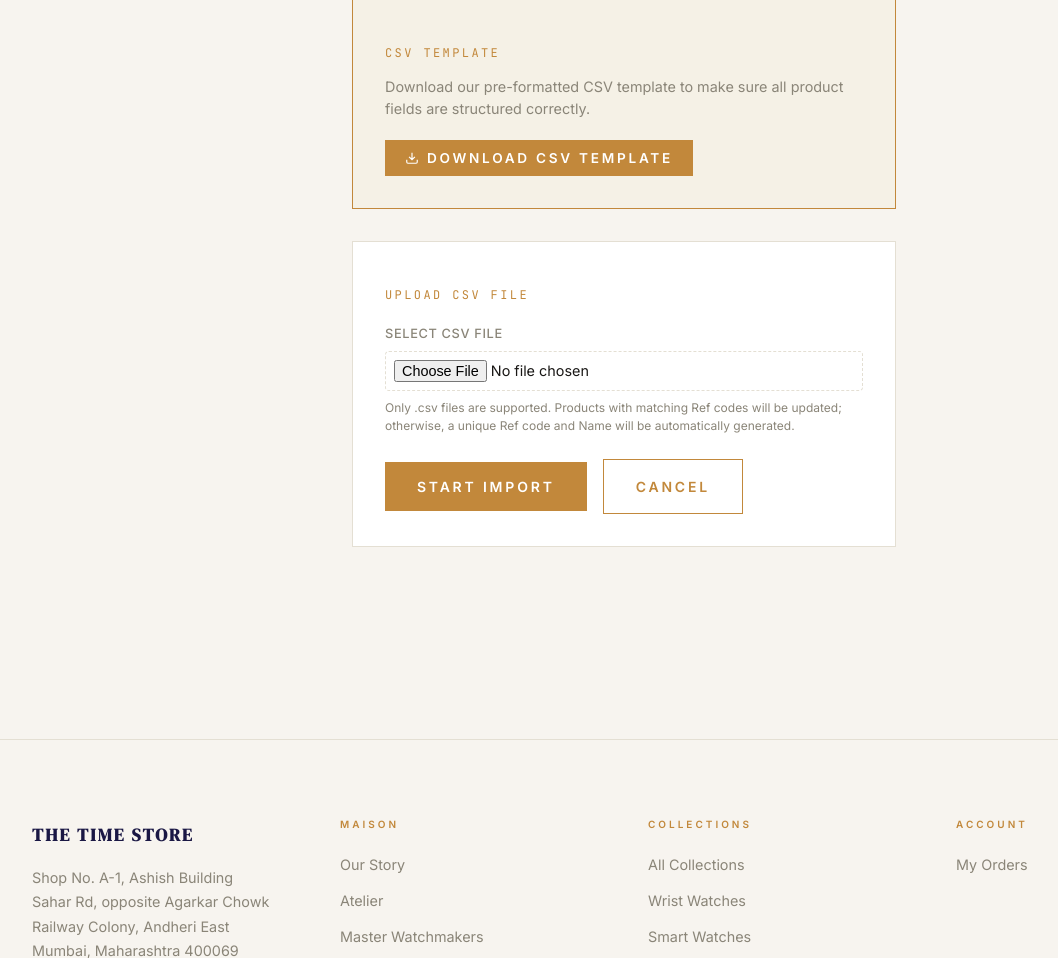
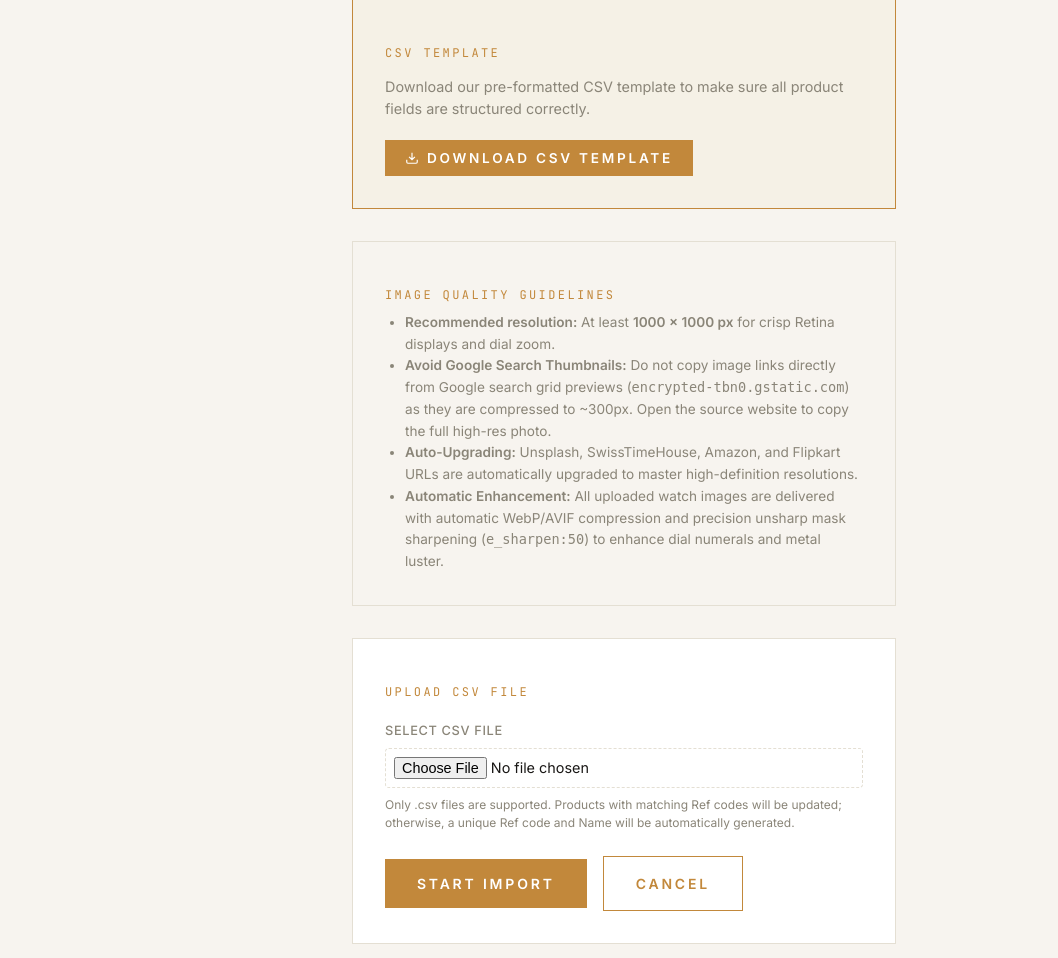
Before and after one commit to therajesh1/timestore, a Django app: page /dashboard/products/import/ in a window 1280 px wide. Shown: the part 310-1268 px from the top of the page, without its empty margins (16-1074 px from the left). Run offline with Django 5.2, Linux system fonts and the light colour scheme; the visitor is signed in with stand-in values (Sample User, id 1); some libraries are stand-ins or nearby versions.

Commit message:
Enhance product image quality with Cloudinary transformations, auto-upgrading, and quality guardrails

```diff
--- a/demo_products.csv
+++ b/demo_products.csv
@@ -1,4 +1,4 @@
 ean_code,brand,sub_brand,category,mrp,price,stock,description,colour,collection,movement,warranty_period,glass_material,strap_material,strap_color,dial_color,case_material,case_size,gender,features,image_url,image_url2,image_url3,image_url4,gst_percent,hsn_code,min_qty
-4971850478866,Casio,G-Shock,Wrist Watch,12995,12995,15,The G-Shock GA-110 series is an extra-large analogue-digital watch with magnetic resistance and water resistance up to 200 metres.,Black,G-Shock,Quartz,2 Years,Mineral Glass,Resin,Black,Black,Resin,55mm,Men,"Shock resistant, magnetic resistant, auto LED light, 1/1000-second stopwatch",https://images.unsplash.com/photo-1547996160-81dfa63595aa?w=600,,,18,9101,1
-4954628235282,Seiko,5 Sports,Wrist Watch,25000,25000,8,The Seiko 5 Sports mechanical watch features a grey dial with a day/date window and a brushed stainless steel case.,Grey,5 Sports,Automatic (4R36),2 Years,Hardlex Glass,Stainless Steel,Silver,Grey,Stainless Steel,40mm,Unisex,"41 hours power reserve, luminescent hands and indices, exhibition case back",https://images.unsplash.com/photo-1522312346375-d1a52e2b99b3?w=600,,,18,9101,1
-0091661463167,Guess,Frontier,Wrist Watch,18995,18995,5,"An eye-catching dress watch adorned with glittering crystals across the dial, case, and gold-tone stainless steel bracelet.",Gold,Frontier,Quartz,1 Year,Mineral Glass,Stainless Steel,Gold,Gold,Stainless Steel,44mm,Women,"Crystal embellishments, multi-function dial (day, date, 24-hour display)",https://images.unsplash.com/photo-1618215649872-6e3143a716ec?w=600,,,18,9101,1
+4971850478866,Casio,G-Shock,Wrist Watch,12995,12995,15,The G-Shock GA-110 series is an extra-large analogue-digital watch with magnetic resistance and water resistance up to 200 metres.,Black,G-Shock,Quartz,2 Years,Mineral Glass,Resin,Black,Black,Resin,55mm,Men,"Shock resistant, magnetic resistant, auto LED light, 1/1000-second stopwatch",https://images.unsplash.com/photo-1547996160-81dfa63595aa?w=1600&q=85&auto=format,,,18,9101,1
+4954628235282,Seiko,5 Sports,Wrist Watch,25000,25000,8,The Seiko 5 Sports mechanical watch features a grey dial with a day/date window and a brushed stainless steel case.,Grey,5 Sports,Automatic (4R36),2 Years,Hardlex Glass,Stainless Steel,Silver,Grey,Stainless Steel,40mm,Unisex,"41 hours power reserve, luminescent hands and indices, exhibition case back",https://images.unsplash.com/photo-1522312346375-d1a52e2b99b3?w=1600&q=85&auto=format,,,18,9101,1
+0091661463167,Guess,Frontier,Wrist Watch,18995,18995,5,"An eye-catching dress watch adorned with glittering crystals across the dial, case, and gold-tone stainless steel bracelet.",Gold,Frontier,Quartz,1 Year,Mineral Glass,Stainless Steel,Gold,Gold,Stainless Steel,44mm,Women,"Crystal embellishments, multi-function dial (day, date, 24-hour display)",https://images.unsplash.com/photo-1618215649872-6e3143a716ec?w=1600&q=85&auto=format,,,18,9101,1
--- a/sample_products.csv
+++ b/sample_products.csv
@@ -1,3 +1,3 @@
 ean_code,brand,sub_brand,category,mrp,price,stock,description,colour,collection,movement,warranty_period,glass_material,strap_material,strap_color,dial_color,case_material,case_size,gender,features,image_url,image_url2,image_url3,image_url4,gst_percent,hsn_code,min_qty
-4971850478866,Casio,G-Shock,Wrist Watch,12995,12995,15,The G-Shock GA-110 series is an extra-large analogue-digital watch with magnetic resistance and water resistance up to 200 metres.,Black,G-Shock,Quartz,2 Years,Mineral Glass,Resin,Black,Black,Resin,55mm,Men,"Shock resistant, magnetic resistant, auto LED light, 1/1000-second stopwatch",https://images.unsplash.com/photo-1547996160-81dfa63595aa?w=600,,,18,9101,1
-4954628235282,Seiko,5 Sports,Wrist Watch,25000,25000,8,The Seiko 5 Sports mechanical watch features a grey dial with a day/date window and a brushed stainless steel case.,Grey,5 Sports,Automatic (4R36),2 Years,Hardlex Glass,Stainless Steel,Silver,Grey,Stainless Steel,40mm,Unisex,"41 hours power reserve, exhibition case back",https://images.unsplash.com/photo-1522312346375-d1a52e2b99b3?w=600,,,18,9101,1
+4971850478866,Casio,G-Shock,Wrist Watch,12995,12995,15,The G-Shock GA-110 series is an extra-large analogue-digital watch with magnetic resistance and water resistance up to 200 metres.,Black,G-Shock,Quartz,2 Years,Mineral Glass,Resin,Black,Black,Resin,55mm,Men,"Shock resistant, magnetic resistant, auto LED light, 1/1000-second stopwatch",https://images.unsplash.com/photo-1547996160-81dfa63595aa?w=1600&q=85&auto=format,,,18,9101,1
+4954628235282,Seiko,5 Sports,Wrist Watch,25000,25000,8,The Seiko 5 Sports mechanical watch features a grey dial with a day/date window and a brushed stainless steel case.,Grey,5 Sports,Automatic (4R36),2 Years,Hardlex Glass,Stainless Steel,Silver,Grey,Stainless Steel,40mm,Unisex,"41 hours power reserve, exhibition case back",https://images.unsplash.com/photo-1522312346375-d1a52e2b99b3?w=1600&q=85&auto=format,,,18,9101,1
--- a/static/css/style.css
+++ b/static/css/style.css
@@ -187,7 +187,7 @@ a { color: inherit; text-decoration: none; }
 }
 .product-card { background: var(--card); display: flex; flex-direction: column; }
 .product-card .thumb { position: relative; aspect-ratio: 4/5; background: #EDE9E1; overflow: hidden; }
-.product-card .thumb img { width: 100%; height: 100%; object-fit: cover; transition: transform 0.5s; }
+.product-card .thumb img { width: 100%; height: 100%; object-fit: cover; transition: transform 0.5s; image-rendering: -webkit-optimize-contrast; }
 .product-card:hover .thumb img { transform: scale(1.05); }
 .product-card .ref { position: absolute; top: 1rem; right: 1rem; font-size: 9px; letter-spacing: 0.3em; text-transform: uppercase; background: rgba(247,244,239,0.85); color: var(--muted-foreground); padding: 4px 8px; }
 .product-card .info { padding: 1.5rem; border-top: 1px solid var(--border); }
@@ -463,6 +463,7 @@ footer { border-top: 1px solid var(--border); margin-top: 4rem; }
   height: 100%;
   object-fit: cover;
   transition: opacity 0.2s ease;
+  image-rendering: -webkit-optimize-contrast;
 }
 .gallery-thumbnails {
   display: flex;
--- a/store/views.py
+++ b/store/views.py
@@ -1,7 +1,9 @@
 from decimal import Decimal
 import csv
 import io
+import re
 import requests
+from PIL import Image
 from django.core.files.base import ContentFile
 from django.http import HttpResponse
 
@@ -402,20 +404,116 @@ def order_manage_detail(request, pk):
     return render(request, "store/order_manage_detail.html", {"order": order, "form": form})
 
 
-def _upload_image_from_url(url, field):
-    if not url or not url.startswith(("http://", "https://")):
-        return False
+def upgrade_image_url(url):
+    """
+    Upgrades known retailer, marketplace, and stock image URLs to high-resolution master versions.
+    """
+    if not url:
+        return url
+    u = url.strip()
+
+    # 1. Unsplash: request 1800px width with 90% quality & WebP/AVIF auto-formatting
+    if "images.unsplash.com" in u:
+        if "w=" in u:
+            u = re.sub(r"w=\d+", "w=1800", u)
+        else:
+            u += ("&" if "?" in u else "?") + "w=1800"
+        if "auto=format" not in u:
+            u += "&auto=format"
+        if "q=" not in u:
+            u += "&q=90"
+        return u
+
+    # 2. SwissTimeHouse / PrestaShop: upgrade thumbnails to thickbox_default (high-res master)
+    if any(k in u for k in ["medium_default", "home_default", "small_default"]):
+        for k in ["medium_default", "home_default", "small_default"]:
+            u = u.replace(k, "thickbox_default")
+        return u
+
+    # 3. Amazon: strip dynamic resize downsampling tokens (e.g. ._AC_UL320_.) to fetch original master
+    if "media-amazon.com" in u or "images-amazon.com" in u:
+        u = re.sub(r"\._[A-Z0-9_,]+_\.", "._UL1500_.", u)
+        return u
+
+    # 4. Flipkart: upgrade thumbnail dimensions to 1600x1600
+    if "flixcart.com" in u:
+        u = re.sub(r"/image/\d+/\d+/", "/image/1600/1600/", u)
+        return u
+
+    # 5. Myntra: request 1440px wide master
+    if "myntassets.com" in u:
+        u = re.sub(r"w_\d+", "w_1440", u)
+        return u
+
+    return u
+
+
+def _download_image_content(url):
+    headers = {
+        "User-Agent": "Mozilla/5.0 (Macintosh; Intel Mac OS X 10_15_7) AppleWebKit/537.36 (KHTML, like Gecko) Chrome/120.0.0.0 Safari/537.36",
+        "Accept": "image/avif,image/webp,image/apng,image/svg+xml,image/*,*/*;q=0.8",
+    }
+    upgraded = upgrade_image_url(url)
     try:
-        response = requests.get(url, timeout=5)
-        if response.status_code == 200:
-            name = url.split("/")[-1].split("?")[0]
-            if not name or "." not in name:
-                name = "imported_image.jpg"
-            field.save(name, ContentFile(response.content), save=False)
-            return True
+        resp = requests.get(upgraded, headers=headers, timeout=10)
+        if resp.status_code == 200 and len(resp.content) > 1000:
+            return resp.content, upgraded
     except Exception:
         pass
-    return False
+
+    # Fallback to original URL if upgraded URL failed
+    if upgraded != url:
+        try:
+            resp = requests.get(url, headers=headers, timeout=10)
+            if resp.status_code == 200 and len(resp.content) > 1000:
+                return resp.content, url
+        except Exception:
+            pass
+
+    return None, None
+
+
+def _upload_image_from_url(url, field, product_name="", row_num=None):
+    if not url or not url.startswith(("http://", "https://")):
+        return False, None
+
+    warnings = []
+    if "encrypted-tbn0.gstatic.com" in url:
+        warnings.append(
+            f"Row {row_num or '?'}: Google search preview thumbnail URL detected for '{product_name}'. "
+            f"Google thumbnails are low resolution (~300px). For best quality, use direct retailer or brand product image URLs."
+        )
+
+    content, final_url = _download_image_content(url)
+    if not content:
+        fail_msg = f"Row {row_num or '?'}: Failed to download image for '{product_name}' from {url[:60]}..."
+        warnings.append(fail_msg)
+        return False, " | ".join(warnings)
+
+    # Check image resolution with Pillow
+    try:
+        img = Image.open(io.BytesIO(content))
+        w, h = img.size
+        if w < 500 or h < 500:
+            warnings.append(
+                f"Row {row_num or '?'}: Low image resolution for '{product_name}' ({w}×{h}px). "
+                f"Recommended minimum for luxury watches is at least 1000×1000px."
+            )
+    except Exception:
+        pass
+
+    try:
+        name = final_url.split("/")[-1].split("?")[0]
+        if not name or "." not in name:
+            name = "watch_image.jpg"
+        name = "".join(c for c in name if c.isalnum() or c in ".-_")
+        if not name.lower().endswith((".jpg", ".jpeg", ".png", ".webp")):
+            name += ".jpg"
+        field.save(name, ContentFile(content), save=False)
+        return True, " | ".join(warnings) if warnings else None
+    except Exception as e:
+        warnings.append(f"Row {row_num or '?'}: Error saving image: {str(e)}")
+        return False, " | ".join(warnings)
 
 
 @staff_member_required
@@ -436,7 +534,7 @@ def download_import_template(request):
         "15995", "15995", "10", "A hand-finished chronograph watch.", "Black", "Edifice",
         "Quartz", "2 Years", "Mineral Glass", "Stainless Steel",
         "Black", "Black", "Stainless Steel", "43mm",
-        "Men", "Chronograph, Tachymeter", "https://images.unsplash.com/photo-1547996160-81dfa63595aa?w=600", "", "", "", "18", "9101", "1"
+        "Men", "Chronograph, Tachymeter", "https://images.unsplash.com/photo-1547996160-81dfa63595aa?w=1600&q=85&auto=format", "", "", "", "18", "9101", "1"
     ])
     return response
 
@@ -446,6 +544,7 @@ def product_bulk_import(request):
     created_count = 0
     updated_count = 0
     errors = []
+    warnings = []
 
     if request.method == "POST":
         csv_file = request.FILES.get("csv_file")
@@ -549,20 +648,28 @@ def product_bulk_import(request):
 
                         image_url = (row.get("image_url") or "").strip()
                         if image_url:
-                            product.image_url = image_url
-                            _upload_image_from_url(image_url, product.image)
+                            product.image_url = upgrade_image_url(image_url)
+                            ok, warn = _upload_image_from_url(image_url, product.image, product_name=product.name, row_num=i)
+                            if warn:
+                                warnings.append(warn)
 
                         image_url2 = (row.get("image_url2") or "").strip()
                         if image_url2:
-                            _upload_image_from_url(image_url2, product.image2)
+                            ok, warn = _upload_image_from_url(image_url2, product.image2, product_name=product.name, row_num=i)
+                            if warn:
+                                warnings.append(warn)
 
                         image_url3 = (row.get("image_url3") or "").strip()
                         if image_url3:
-                            _upload_image_from_url(image_url3, product.image3)
+                            ok, warn = _upload_image_from_url(image_url3, product.image3, product_name=product.name, row_num=i)
+                            if warn:
+                                warnings.append(warn)
 
                         image_url4 = (row.get("image_url4") or "").strip()
                         if image_url4:
-                            _upload_image_from_url(image_url4, product.image4)
+                            ok, warn = _upload_image_from_url(image_url4, product.image4, product_name=product.name, row_num=i)
+                            if warn:
+                                warnings.append(warn)
 
                         product.stock = stock
 
@@ -579,11 +686,16 @@ def product_bulk_import(request):
                 errors.append(f"Fatal error parsing CSV: {str(e)}")
 
         if not errors:
-            messages.success(request, f"Import complete: {created_count} products added, {updated_count} products updated.")
-            return redirect("product_manage_list")
+            msg = f"Import complete: {created_count} products added, {updated_count} products updated."
+            if warnings:
+                messages.warning(request, f"{msg} (Note: {len(warnings)} image quality warning(s) flagged below).")
+            else:
+                messages.success(request, msg)
+                return redirect("product_manage_list")
 
     return render(request, "store/product_import.html", {
         "created_count": created_count,
         "updated_count": updated_count,
         "errors": errors,
+        "warnings": warnings,
     })
--- a/templates/store/product_import.html
+++ b/templates/store/product_import.html
@@ -16,6 +16,16 @@
     </a>
   </div>
 
+    <div class="card-panel" style="margin-bottom: 2rem; background: rgba(255,255,255,0.02); border-color: var(--border);">
+    <p class="mono" style="font-size: 0.75rem; letter-spacing: 0.2em; text-transform: uppercase; color: var(--accent); margin-bottom: 0.5rem;">Image Quality Guidelines</p>
+    <ul style="font-size: 0.85rem; color: var(--muted-foreground); margin: 0; padding-left: 1.25rem; line-height: 1.6;">
+      <li><strong>Recommended resolution:</strong> At least <strong>1000 × 1000 px</strong> for crisp Retina displays and dial zoom.</li>
+      <li><strong>Avoid Google Search Thumbnails:</strong> Do not copy image links directly from Google search grid previews (<code>encrypted-tbn0.gstatic.com</code>) as they are compressed to ~300px. Open the source website to copy the full high-res photo.</li>
+      <li><strong>Auto-Upgrading:</strong> Unsplash, SwissTimeHouse, Amazon, and Flipkart URLs are automatically upgraded to master high-definition resolutions.</li>
+      <li><strong>Automatic Enhancement:</strong> All uploaded watch images are delivered with automatic WebP/AVIF compression and precision unsharp mask sharpening (<code>e_sharpen:50</code>) to enhance dial numerals and metal luster.</li>
+    </ul>
+  </div>
+
   <form method="post" enctype="multipart/form-data" class="card-panel" style="margin-bottom: 2rem;">
     {% csrf_token %}
     <p class="mono" style="font-size: 0.75rem; letter-spacing: 0.2em; text-transform: uppercase; color: var(--accent); margin-bottom: 1.25rem;">Upload CSV File</p>
@@ -32,9 +42,21 @@
     </div>
   </form>
 
+  {% if warnings %}
+    <div class="card-panel" style="border-color: #D4AF37; background: rgba(212,175,55,0.08); padding: 1.5rem; margin-top: 2rem;">
+      <p class="mono" style="color: #D4AF37; font-size: 0.8rem; font-weight: 600; text-transform: uppercase; margin-bottom: 0.75rem; letter-spacing: 0.1em;">Image Quality Alerts</p>
+      <p style="font-size: 0.85rem; color: var(--muted-foreground); margin-bottom: 0.75rem;">The following products were imported, but have low-resolution or search-thumbnail images that should be updated for optimal display:</p>
+      <ul style="color: #D4AF37; font-size: 0.85rem; padding-left: 1.25rem; margin: 0;">
+        {% for warning in warnings %}
+          <li style="margin-bottom: 0.35rem;">{{ warning }}</li>
+        {% endfor %}
+      </ul>
+    </div>
+  {% endif %}
+
   {% if errors %}
     <div class="card-panel" style="border-color: #B3261E; background: rgba(179,38,30,0.05); padding: 1.5rem; margin-top: 2rem;">
-      <p class="mono" style="color: #B3261E; font-size: 0.8rem; font-weight: 600; text-transform: uppercase; margin-bottom: 0.75rem; letter-spacing: 0.1em;">Import Warnings &amp; Errors</p>
+      <p class="mono" style="color: #B3261E; font-size: 0.8rem; font-weight: 600; text-transform: uppercase; margin-bottom: 0.75rem; letter-spacing: 0.1em;">Import Errors</p>
       <ul style="color: #B3261E; font-size: 0.9rem; padding-left: 1.25rem; margin: 0;">
         {% for error in errors %}
           <li style="margin-bottom: 0.25rem;">{{ error }}</li>
```
Also changed, not shown: config/settings.py (+6 -2 lines), store/models.py (+49 -16 lines).
